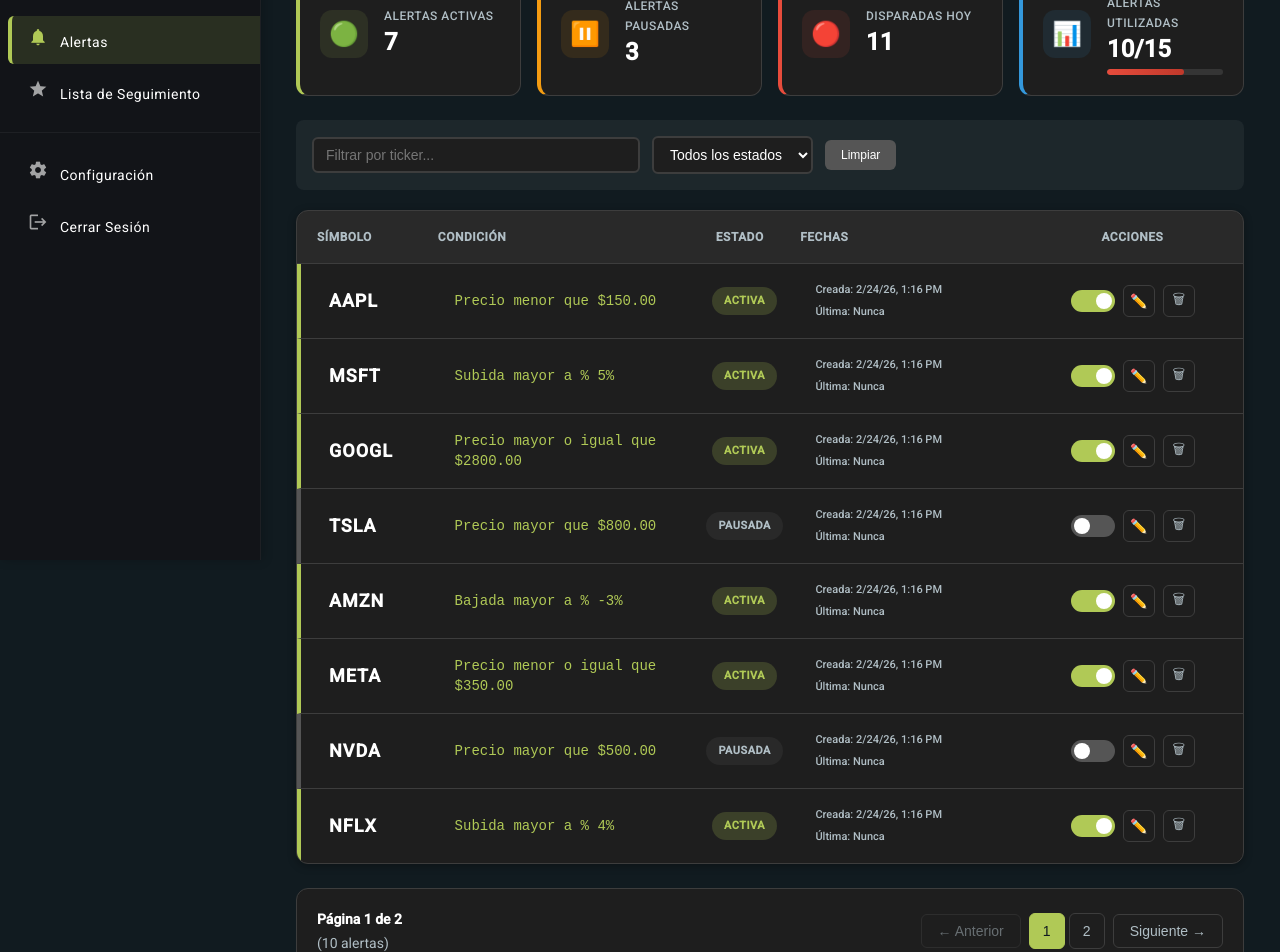
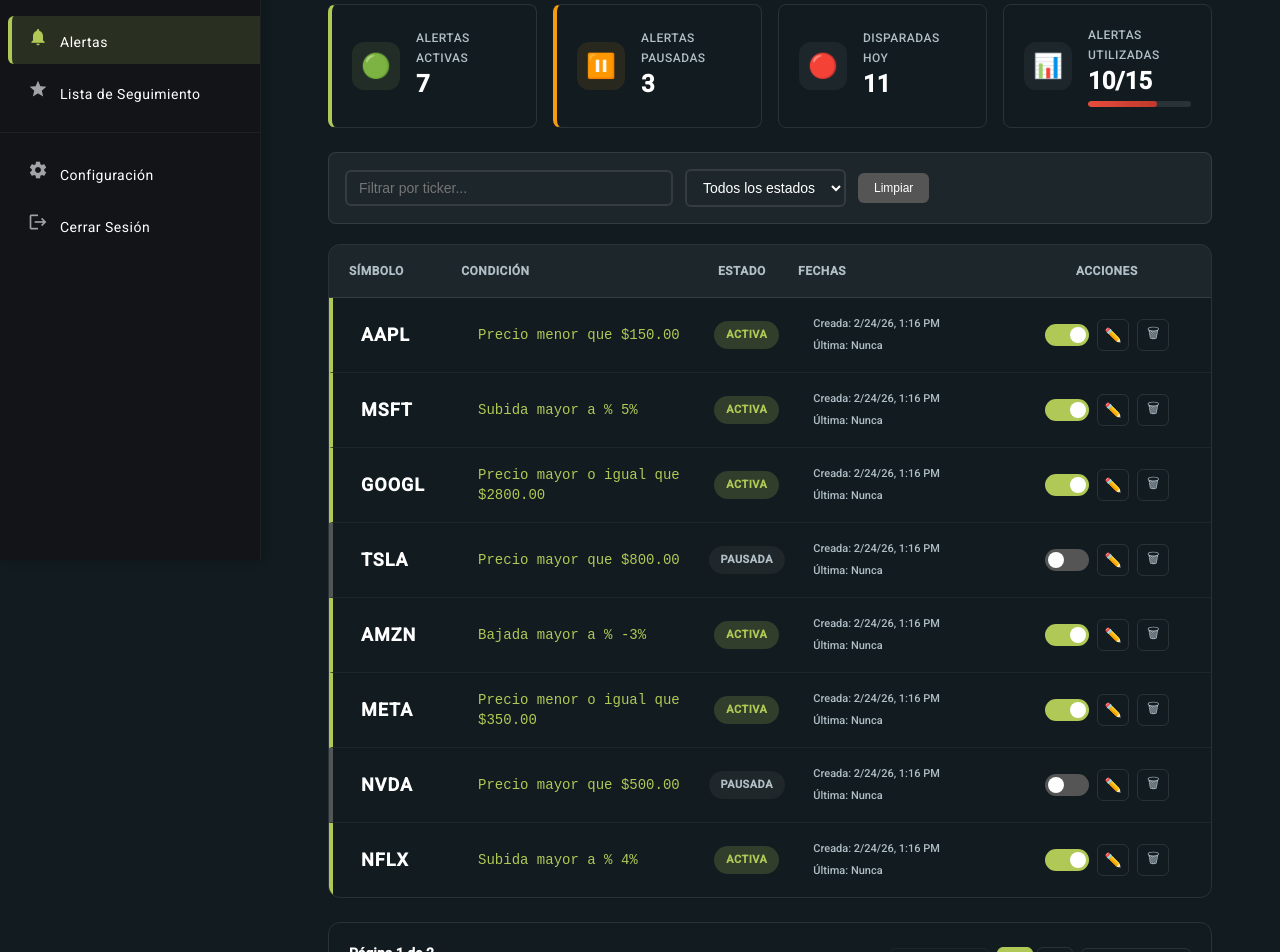
Before and after one commit to roodiaz/proyecto_integrador, an Angular app in the folder frontend/: page /alerts in a window 1280 px wide. Shown: the part 240-1192 px from the top of the page. Built offline with nearby package versions, Linux system fonts and the light colour scheme.

Commit message:
change - estilos pestaña alertas

```diff
--- a/frontend/src/app/features/alerts/components/alerts/alerts.css
+++ b/frontend/src/app/features/alerts/components/alerts/alerts.css
@@ -1,10 +1,21 @@
 /* Alertas Container */
+:host {
+  --primary-bg: #111B20;
+  --card-bg: #1E1E1E;
+  --text-primary: #FFFFFF;
+  --text-secondary: #b0bec5;
+  --accent-green: #B0C956;
+  --border-color: rgba(255, 255, 255, 0.1);
+}
+
 .alerts-container {
-  padding: 0;
-  max-width: 1400px;
-  margin: 0 auto;
-  background-color: #111B20;
-  min-height: 100vh;
+  width: 100%;
+  height: 100%;
+  min-height: calc(100vh - 64px);
+  box-sizing: border-box;
+  background-color: var(--primary-bg);
+  color: var(--text-primary);
+  padding: 2rem;
 }
 
 .alerts-content {
@@ -22,21 +33,21 @@
 
 .header-info h1 {
   margin: 0;
-  color: #FFFFFF;
+  color: var(--text-primary);
   font-size: 28px;
-  font-weight: 600;
+  font-weight: 500;
 }
 
 .header-subtitle {
   margin: 4px 0 0 0;
-  color: #b0bec5;
+  color: var(--text-secondary);
   font-size: 14px;
   font-weight: 500;
 }
 
 .new-alert-btn {
-  background-color: #B0C956;
-  color: #111B20;
+  background-color: var(--accent-green);
+  color: #121418;
   border: none;
   padding: 12px 20px;
   border-radius: 8px;
@@ -67,7 +78,7 @@
 /* Plan Indicator */
 .plan-indicator {
   background: linear-gradient(135deg, rgba(176, 201, 86, 0.1) 0%, rgba(176, 201, 86, 0.05) 100%);
-  border: 1px solid #B0C956;
+  border: 1px solid var(--accent-green);
   border-radius: 8px;
   padding: 16px;
   margin-bottom: 24px;
@@ -77,7 +88,7 @@
 }
 
 .plan-info .plan-title {
-  color: #B0C956;
+  color: var(--accent-green);
   font-size: 14px;
   font-weight: 600;
   text-transform: uppercase;
@@ -85,7 +96,7 @@
 }
 
 .plan-info .plan-usage {
-  color: #FFFFFF;
+  color: var(--text-primary);
   font-size: 16px;
   font-weight: 500;
   margin-top: 4px;
@@ -103,14 +114,14 @@
 
 .progress-fill {
   height: 100%;
-  background: linear-gradient(90deg, #B0C956 0%, #9fb54a 100%);
+  background: linear-gradient(90deg, var(--accent-green) 0%, #9fb54a 100%);
   border-radius: 4px;
   transition: width 0.3s ease;
 }
 
 .upgrade-btn {
-  background-color: #B0C956;
-  color: #111B20;
+  background-color: var(--accent-green);
+  color: #121418;
   border: none;
   padding: 8px 16px;
   border-radius: 6px;
@@ -131,14 +142,14 @@
 
 .tabs {
   display: flex;
-  border-bottom: 2px solid #3d3d3d;
+  border-bottom: 2px solid var(--border-color);
 }
 
 .tab {
   background: none;
   border: none;
   padding: 12px 24px;
-  color: #b0bec5;
+  color: var(--text-secondary);
   font-size: 14px;
   font-weight: 500;
   cursor: pointer;
@@ -149,12 +160,12 @@
 }
 
 .tab:hover {
-  color: #FFFFFF;
+  color: var(--text-primary);
 }
 
 .tab.active {
-  color: #B0C956;
-  border-bottom-color: #B0C956;
+  color: var(--accent-green);
+  border-bottom-color: var(--accent-green);
 }
 
 /* Tab Content */
@@ -178,39 +189,40 @@
   padding: 16px;
   background: rgba(255, 255, 255, 0.05);
   border-radius: 8px;
+  border: 1px solid var(--border-color);
 }
 
 .filter-input {
   padding: 8px 12px;
-  border: 2px solid #3d3d3d;
+  border: 2px solid var(--border-color);
   border-radius: 6px;
   font-size: 14px;
   outline: none;
   transition: border-color 0.2s ease;
-  background-color: #1E1E1E;
-  color: #FFFFFF;
+  background-color: transparent;
+  color: var(--text-primary);
   flex: 1;
   max-width: 300px;
 }
 
 .filter-input:focus {
-  border-color: #B0C956;
+  border-color: var(--accent-green);
 }
 
 .filter-select {
   padding: 8px 12px;
-  border: 2px solid #3d3d3d;
+  border: 2px solid var(--border-color);
   border-radius: 6px;
   font-size: 14px;
-  background-color: #1E1E1E;
-  color: #FFFFFF;
+  background-color: transparent;
+  color: var(--text-primary);
   cursor: pointer;
   outline: none;
 }
 
 .clear-btn {
   background-color: #555;
-  color: #FFFFFF;
+  color: var(--text-primary);
   border: none;
   padding: 8px 16px;
   border-radius: 6px;
@@ -226,17 +238,17 @@
 
 /* Alerts Table */
 .alerts-table-container {
-  background: #1E1E1E;
+  background: transparent;
+  border: 1px solid var(--border-color);
   border-radius: 12px;
-  box-shadow: 0 2px 8px rgba(0, 0, 0, 0.3);
-  border: 1px solid #3d3d3d;
   overflow: hidden;
+  box-shadow: none;
 }
 
 .alerts-table {
   width: 100%;
   border-collapse: collapse;
-  background: #1E1E1E;
+  background: transparent;
 }
 
 .alerts-table th {
@@ -244,8 +256,8 @@
   padding: 16px;
   text-align: left;
   font-weight: 600;
-  color: #b0bec5;
-  border-bottom: 1px solid #3d3d3d;
+  color: var(--text-secondary);
+  border-bottom: 1px solid var(--border-color);
   font-size: 14px;
   text-transform: uppercase;
   letter-spacing: 0.5px;
@@ -253,9 +265,9 @@
 
 .alerts-table td {
   padding: 16px;
-  border-bottom: 1px solid #3d3d3d;
+  border-bottom: 1px solid var(--border-color);
   font-size: 14px;
-  color: #FFFFFF;
+  color: var(--text-primary);
 }
 
 .alerts-table tr:last-child td {
@@ -268,7 +280,7 @@
 
 /* Status Classes */
 .status-active {
-  border-left: 4px solid #B0C956;
+  border-left: 4px solid var(--accent-green);
 }
 
 .status-paused {
@@ -277,12 +289,12 @@
 
 .ticker-cell {
   font-weight: 600;
-  color: #FFFFFF;
+  color: var(--text-primary);
   text-transform: uppercase;
 }
 
 .condition-cell .condition-text {
-  color: #FFFFFF;
+  color: var(--text-primary);
   font-size: 14px;
 }
 
@@ -297,12 +309,12 @@
 
 .status-indicator.active {
   background-color: rgba(176, 201, 86, 0.2);
-  color: #B0C956;
+  color: var(--accent-green);
 }
 
 .status-indicator:not(.active) {
   background-color: rgba(85, 85, 85, 0.2);
-  color: #b0bec5;
+  color: var(--text-secondary);
 }
 
 /* Action Buttons */
@@ -342,9 +354,9 @@
 }
 
 .summary-card {
-  background: #1E1E1E;
-  border: 1px solid #3d3d3d;
-  border-radius: 12px;
+  background: transparent;
+  border: 1px solid var(--border-color);
+  border-radius: 8px;
   padding: 20px;
   display: flex;
   align-items: center;
@@ -356,23 +368,15 @@
 
 .summary-card:hover {
   transform: translateY(-2px);
-  box-shadow: 0 8px 25px rgba(0, 0, 0, 0.3);
+  box-shadow: none;
 }
 
 .summary-card.active {
-  border-left: 4px solid #B0C956;
+  border-left: 4px solid var(--accent-green);
 }
 
 .summary-card.paused {
   border-left: 4px solid #f39c12;
-}
-
-.summary-card.triggered {
-  border-left: 4px solid #e74c3c;
-}
-
-.summary-card.usage {
-  border-left: 4px solid #3498db;
 }
 
 .summary-icon {
@@ -394,20 +398,12 @@
   background: rgba(243, 156, 18, 0.1);
 }
 
-.summary-card.triggered .summary-icon {
-  background: rgba(231, 76, 60, 0.1);
-}
-
-.summary-card.usage .summary-icon {
-  background: rgba(52, 152, 219, 0.1);
-}
-
 .summary-content {
   flex: 1;
 }
 
 .summary-title {
-  color: #b0bec5;
+  color: var(--text-secondary);
   font-size: 12px;
   font-weight: 500;
   text-transform: uppercase;
@@ -416,7 +412,7 @@
 }
 
 .summary-value {
-  color: #FFFFFF;
+  color: var(--text-primary);
   font-size: 24px;
   font-weight: 700;
   line-height: 1;
@@ -441,20 +437,20 @@
 
 /* Alert List with Columns */
 .alerts-list-container {
-  background: #1E1E1E;
-  border: 1px solid #3d3d3d;
+  background: transparent;
+  border: 1px solid var(--border-color);
   border-radius: 12px;
   overflow: hidden;
-  box-shadow: 0 2px 8px rgba(0, 0, 0, 0.3);
+  box-shadow: none;
 }
 
 .alerts-list-header {
   display: flex;
   background: rgba(255, 255, 255, 0.05);
-  border-bottom: 1px solid #3d3d3d;
+  border-bottom: 1px solid var(--border-color);
   padding: 16px 20px;
   font-weight: 600;
-  color: #b0bec5;
+  color: var(--text-secondary);
   font-size: 12px;
   text-transform: uppercase;
   letter-spacing: 0.5px;
@@ -500,7 +496,7 @@
 .alert-item {
   display: flex;
   padding: 16px 20px;
-  border-bottom: 1px solid #3d3d3d;
+  border-bottom: 1px solid rgba(255, 255, 255, 0.05);
   transition: all 0.2s ease;
   align-items: center;
 }
@@ -514,7 +510,7 @@
 }
 
 .alert-item.active {
-  border-left: 4px solid #B0C956;
+  border-left: 4px solid var(--accent-green);
 }
 
 .alert-item.paused {
@@ -560,13 +556,13 @@
 .alert-symbol-large {
   font-size: 18px;
   font-weight: 700;
-  color: #FFFFFF;
+  color: var(--text-primary);
   text-transform: uppercase;
   letter-spacing: 1px;
 }
 
 .alert-condition-text {
-  color: #B0C956;
+  color: var(--accent-green);
   font-size: 14px;
   font-weight: 500;
   font-family: 'Courier New', monospace;
@@ -585,16 +581,16 @@
 
 .alert-status-badge.active {
   background-color: rgba(176, 201, 86, 0.2);
-  color: #B0C956;
+  color: var(--accent-green);
 }
 
 .alert-status-badge.paused {
   background-color: rgba(85, 85, 85, 0.2);
-  color: #b0bec5;
+  color: var(--text-secondary);
 }
 
 .alert-date, .alert-last-triggered {
-  color: #b0bec5;
+  color: var(--text-secondary);
   font-size: 11px;
   font-weight: 500;
 }
@@ -648,7 +644,7 @@
 }
 
 input:checked + .slider {
-  background-color: #B0C956;
+  background-color: var(--accent-green);
 }
 
 input:checked + .slider:before {
@@ -658,9 +654,9 @@
 .alert-actions-list .edit-btn,
 .alert-actions-list .delete-btn {
   padding: 6px;
-  border: 1px solid #3d3d3d;
+  border: 1px solid var(--border-color);
   background: transparent;
-  color: #b0bec5;
+  color: var(--text-secondary);
   border-radius: 6px;
   font-size: 14px;
   cursor: pointer;
@@ -688,8 +684,8 @@
 .pagination-container {
   margin-top: 24px;
   padding: 20px;
-  background: #1E1E1E;
-  border: 1px solid #3d3d3d;
+  background: transparent;
+  border: 1px solid var(--border-color);
   border-radius: 12px;
   display: flex;
   justify-content: space-between;
@@ -705,12 +701,12 @@
 }
 
 .pagination-info span {
-  color: #b0bec5;
+  color: var(--text-secondary);
   font-size: 14px;
 }
 
 .pagination-info span:first-child {
-  color: #FFFFFF;
+  color: var(--text-primary);
   font-weight: 600;
 }
 
@@ -722,8 +718,8 @@
 
 .pagination-btn {
   background: transparent;
-  border: 1px solid #3d3d3d;
-  color: #b0bec5;
+  border: 1px solid var(--border-color);
+  color: var(--text-secondary);
   padding: 8px 16px;
   border-radius: 6px;
   cursor: pointer;
@@ -734,8 +730,8 @@
 
 .pagination-btn:hover:not(:disabled) {
   background-color: rgba(255, 255, 255, 0.05);
-  color: #FFFFFF;
-  border-color: #B0C956;
+  color: var(--text-primary);
+  border-color: var(--accent-green);
 }
 
 .pagination-btn:disabled {
@@ -750,8 +746,8 @@
 
 .page-btn {
   background: transparent;
-  border: 1px solid #3d3d3d;
-  color: #b0bec5;
+  border: 1px solid var(--border-color);
+  color: var(--text-secondary);
   width: 36px;
   height: 36px;
   border-radius: 6px;
@@ -766,13 +762,13 @@
 
 .page-btn:hover {
   background-color: rgba(255, 255, 255, 0.05);
-  color: #FFFFFF;
+  color: var(--text-primary);
 }
 
 .page-btn.active {
-  background-color: #B0C956;
-  color: #111B20;
-  border-color: #B0C956;
+  background-color: var(--accent-green);
+  color: #121418;
+  border-color: var(--accent-green);
 }
 
 /* Notifications Section */
@@ -785,14 +781,14 @@
 
 .notifications-header h3 {
   margin: 0;
-  color: #FFFFFF;
+  color: var(--text-primary);
   font-size: 20px;
-  font-weight: 600;
+  font-weight: 500;
 }
 
 .mark-all-read-btn {
   background-color: #555;
-  color: #FFFFFF;
+  color: var(--text-primary);
   border: none;
   padding: 8px 16px;
   border-radius: 6px;
@@ -813,8 +809,8 @@
 }
 
 .notification-item {
-  background: #1E1E1E;
-  border: 1px solid #3d3d3d;
+  background: transparent;
+  border: 1px solid var(--border-color);
   border-radius: 8px;
   padding: 16px;
   display: flex;
@@ -828,7 +824,7 @@
 }
 
 .notification-item.unread {
-  border-left: 4px solid #B0C956;
+  border-left: 4px solid var(--accent-green);
 }
 
 .notification-content {
@@ -847,13 +843,13 @@
 }
 
 .message-text {
-  color: #FFFFFF;
+  color: var(--text-primary);
   font-size: 14px;
   font-weight: 500;
 }
 
 .unread-indicator {
-  color: #B0C956;
+  color: var(--accent-green);
   font-size: 12px;
   font-weight: 600;
 }
@@ -861,12 +857,12 @@
 .notification-details {
   display: flex;
   gap: 16px;
-  color: #b0bec5;
+  color: var(--text-secondary);
   font-size: 12px;
 }
 
 .notification-details .price {
-  color: #B0C956;
+  color: var(--accent-green);
   font-weight: 600;
 }
 
@@ -877,8 +873,8 @@
 
 .mark-read-btn, .delete-notification-btn {
   background: none;
-  border: 1px solid #3d3d3d;
-  color: #b0bec5;
+  border: 1px solid var(--border-color);
+  color: var(--text-secondary);
   padding: 8px;
   border-radius: 6px;
   font-size: 16px;
@@ -892,8 +888,8 @@
 }
 
 .mark-read-btn:hover {
-  border-color: #B0C956;
-  color: #B0C956;
+  border-color: var(--accent-green);
+  color: var(--accent-green);
 }
 
 .delete-notification-btn:hover {
@@ -905,10 +901,10 @@
 .empty-state {
   text-align: center;
   padding: 60px 40px;
-  background: #1E1E1E;
+  background: transparent;
   border-radius: 12px;
-  box-shadow: 0 2px 8px rgba(0, 0, 0, 0.3);
-  border: 1px solid #3d3d3d;
+  box-shadow: none;
+  border: 1px solid var(--border-color);
 }
 
 .empty-icon {
@@ -918,21 +914,21 @@
 
 .empty-state h3 {
   margin: 0 0 16px 0;
-  color: #FFFFFF;
+  color: var(--text-primary);
   font-size: 20px;
-  font-weight: 600;
+  font-weight: 500;
 }
 
 .empty-state p {
   margin: 8px 0;
-  color: #b0bec5;
+  color: var(--text-secondary);
   font-size: 16px;
   line-height: 1.5;
 }
 
 .cta-button {
-  background-color: #B0C956;
-  color: #111B20;
+  background-color: var(--accent-green);
+  color: #121418;
   border: none;
   padding: 12px 24px;
   border-radius: 8px;
```
